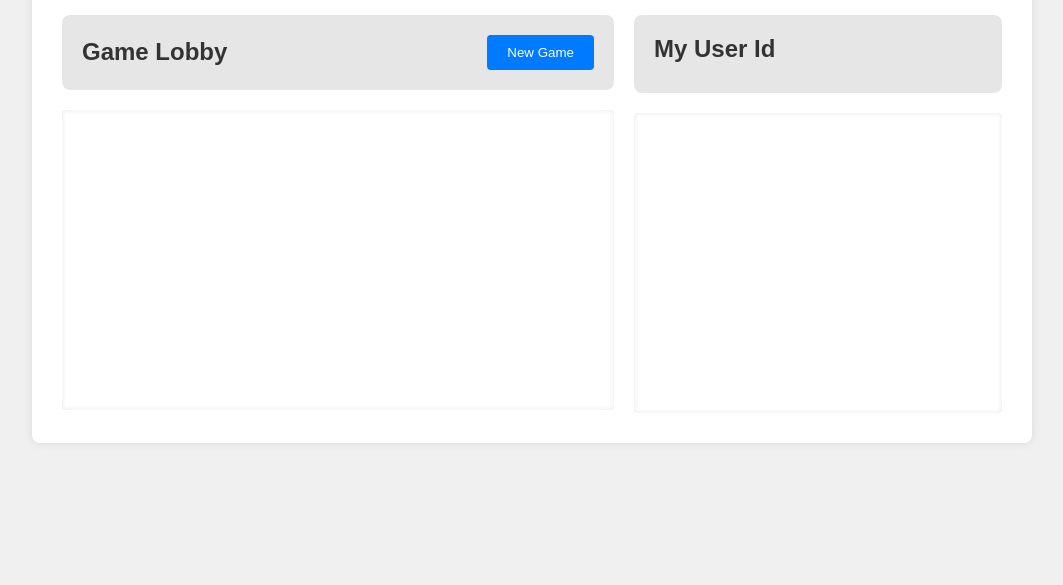
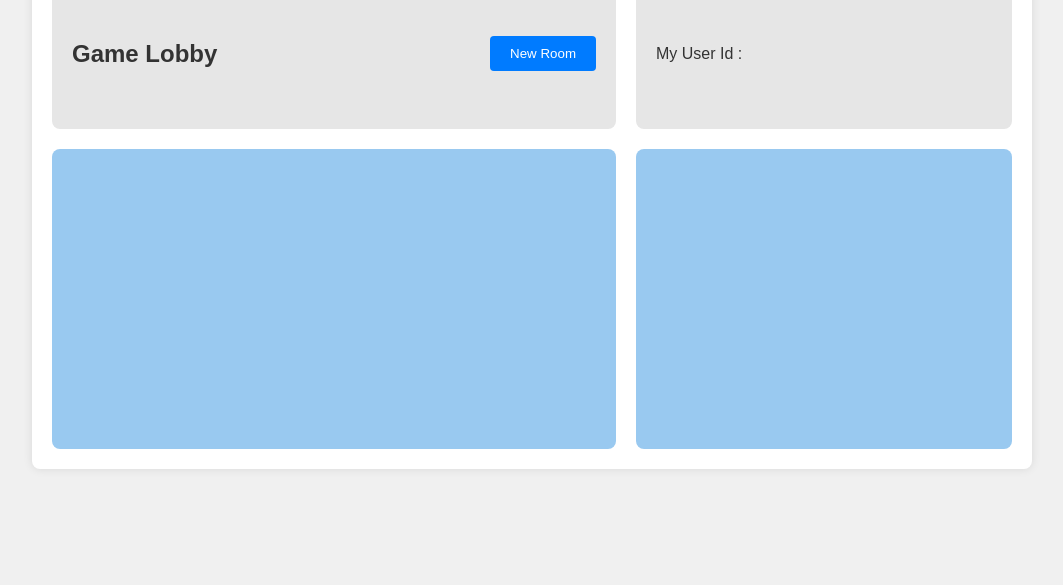
Before and after one commit to iqern112/markneeb03, a website: page client/lobby.html in a window 1280 px wide. Shown: the part 215-800 px from the top of the page, without its empty margins (108-1171 px from the left). Drawn offline with nearby package versions, Linux system fonts and the light colour scheme; no server answers.

Commit message:
add path to room

```diff
--- a/client/lobby.html
+++ b/client/lobby.html
@@ -15,14 +15,13 @@
             <div class="left-column">
                 <div class="lobby-block">
                     <h2>Game Lobby</h2>
-                    <button id="new-game-btn">New Game</button>
+                    <button id="new-room-btn">New Room</button>
                 </div>
-                <div class="lis-block" id="game-list">
-                </div>
+                <div class="lis-block" id="game-list"></div>
             </div>
             <div class="rigt-column">
-                <div class="Myuser-block">
-                    <h2>My User Id</h2>
+                <div class="My-user-block">
+                    <p>My User Id :</p>
                     <div id="my-user-id"></div>
                 </div>
                 <div class="online-player" id="online-player">
@@ -35,13 +34,20 @@
     <script>
         const socket = io()
 
-        // socket.on('gustOk',()=>{
-
-        // })
+        socket.emit('in-to-lobby')
 
         socket.on('your-user-id',(userID)=>{
-            document.getElementById('my-user-id').innerText(userID)
+            document.getElementById('my-user-id').innerText = userID
         })
+
+        document.getElementById('new-room-btn').addEventListener('click',()=>{
+            socket.emit('new-room')
+        });
+
+        socket.on('acess-room',()=>{
+            window.location.href = `/gameRoom.html`
+        })
+
     </script>
 </body>
 </html>
--- a/client/styles.css
+++ b/client/styles.css
@@ -1,5 +1,3 @@
-/* styles.css */
-
 /* รีเซ็ตค่าเริ่มต้นของเบราว์เซอร์ */
 * {
     margin: 0;
@@ -35,11 +33,11 @@ body {
 .body-content {
     display: flex;
     justify-content: space-between;
+    gap: 20px;
 }
 
 .left-column {
     flex: 3;
-    margin: 10px;
     display: flex;
     flex-direction: column;
     gap: 20px;
@@ -47,36 +45,34 @@ body {
 
 .rigt-column {
     flex: 2;
-    margin: 10px;
     display: flex;
     flex-direction: column;
     gap: 20px;
 }
 
-.lobby-block {
+.lobby-block, .My-user-block {
     background-color: #e6e6e6;
     padding: 20px;
     border-radius: 8px;
     display: flex;
     justify-content: space-between;
     align-items: center;
+    height: 150px; /* ความสูงคงที่เท่ากัน */
 }
 
-.lobby-block h2 {
+.lobby-block h2, .My-user-block h2 {
     margin: 0;
 }
 
-.lis-block, .Myuser-block, .online-player {
-    background-color: #e6e6e6;
+.lis-block, .online-player {
+    background-color: #99c9f0;
     padding: 20px;
     border-radius: 8px;
+    height: 300px; /* ความสูงคงที่ */
+    overflow-y: auto; /* เพิ่ม scroll bar ถ้าเนื้อหามากเกิน */
 }
 
-.Myuser-block h2 {
-    margin-bottom: 10px;
-}
-
-#new-game-btn {
+#new-room-btn {
     padding: 10px 20px;
     background-color: #007bff;
     color: #fff;
@@ -90,17 +86,6 @@ body {
     background-color: #0056b3;
 }
 
-/* ไฮไลต์การปรับขนาดกล่องและการเพิ่ม scrollbar */
-#game-list, #online-player {
-    background-color: #fff;
-    padding: 10px;
-    border-radius: 4px;
-    box-shadow: inset 0 0 5px rgba(0, 0, 0, 0.1);
-    text-align: center;
-    height: 300px; /* ความสูงคงที่ */
-    overflow-y: auto; /* เพิ่ม scroll bar ถ้าเนื้อหามากเกิน */
-}
-
 @media (max-width: 768px) {
     .body-content {
         flex-direction: column;
--- a/server.js
+++ b/server.js
@@ -17,12 +17,16 @@ io.on('connection', (socket) => {
         socket.emit('gustOk');
     });
 
-    socket.on('in-to-lobby',()=>{
+    socket.on('in-to-lobby',()=>{//อาจมีการเขียน if และใช้ session มาช่วยในการเก็บ id เดิม
         const userId = socket.id;
         console.log(`new user : ${userId}`);
         socket.emit('your-user-id',userId)
     })
 
+    socket.on('new-room',()=>{
+        console.log("new room")
+        socket.emit('acess-room')
+    })
 });
 
 const port = process.env.port || 3000;
```
Also changed, not shown: client/index.html (+0 -1 lines).
